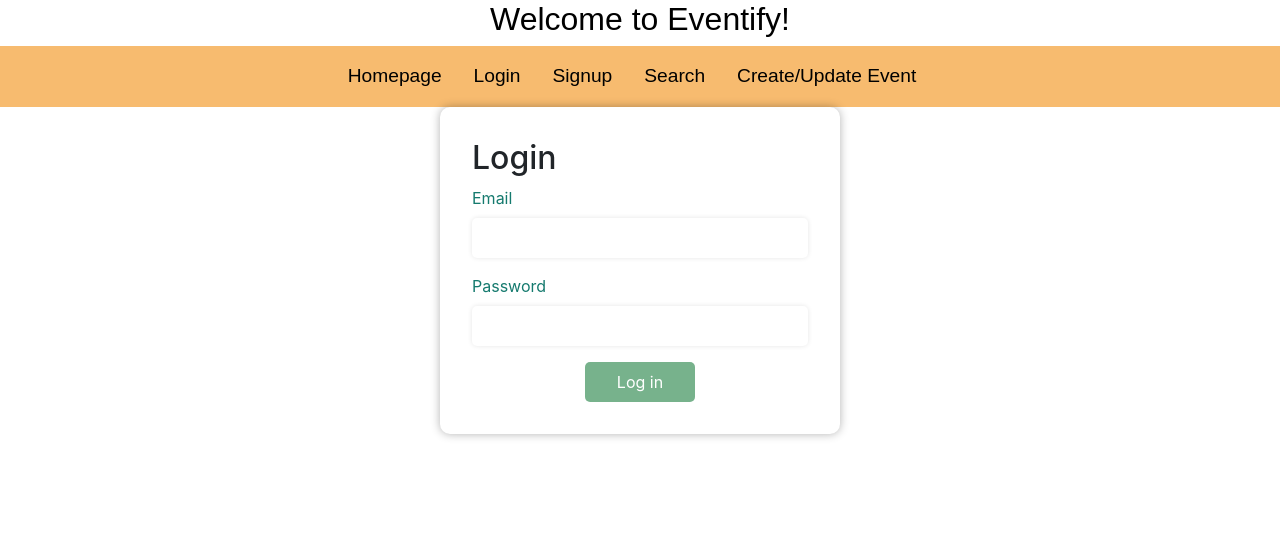
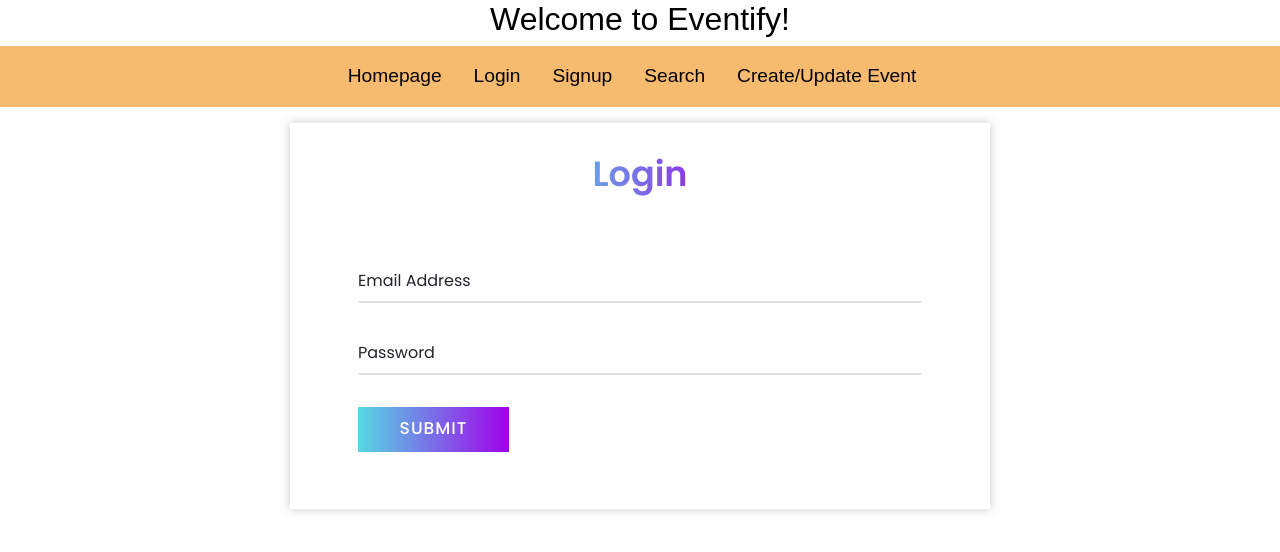
Before and after one commit to meghagupta08/brickhack, an Angular app in the folder eventify-demo/: page /login in a window 1280 px wide. Shown: the top 552 px of the page. Built offline with nearby package versions, Linux system fonts and the light colour scheme.

Commit message:
sign up and login page design

```diff
--- a/eventify-demo/src/app/login/login.component.css
+++ b/eventify-demo/src/app/login/login.component.css
@@ -1,68 +1,146 @@
-/* Font family and default styles */
-body {
-  font-family: 'Open Sans', sans-serif;
-  color: #333;
-  background-color: #fff;
+@import url('https://fonts.googleapis.com/css?family=Poppins:400,500,600,700&display=swap');
+*{
   margin: 0;
   padding: 0;
+  outline: none;
+  box-sizing: border-box;
+  font-family: 'Poppins', sans-serif;
 }
-
-/* Container styles */
-.login-container {
-  max-width: 400px;
-  margin: 0 auto;
-  padding: 2rem;
-  background-color: #fff;
-  box-shadow: 0 0 10px rgba(0, 0, 0, 0.3);
-  border-radius: 10px;
-  overflow: hidden;
+body{
+  display: flex;
+  align-items: center;
+  justify-content: center;
+  min-height: 100vh;
+  padding: 40px;
+  background: linear-gradient(115deg, #56d8e4 10%, #9f01ea 90%);
 }
-
-/* Form styles */
-form {
+.container{
+  max-width: 700px;
+    background: #fff;
+    margin: 1em auto;
+    width: 100%;
+    padding: 25px 3em;
+    box-shadow: 0px 0px 10px rgb(0 0 0 / 21%);
+}
+.container .text{
+  text-align: center;
+  font-size: 35px;
+  font-weight: 600;
+  background: -webkit-linear-gradient(right, #56d8e4, #9f01ea, #56d8e4, #9f01ea);
+  -webkit-background-clip: text;
+  -webkit-text-fill-color: transparent;
+}
+.container form{
+  padding: 30px 0 0 0;
+}
+.container form .form-row{
   display: flex;
-  flex-direction: column;
-  align-items: center;
+  margin: 32px 0;
 }
-
-.form-group {
-  margin-bottom: 1rem;
+form .form-row .input-data{
+  width: 100%;
+  height: 40px;
+  margin: 0 20px;
+  position: relative;
+}
+form .form-row .textarea{
+  height: 70px;
+}
+.input-data input,
+.textarea textarea{
+  display: block;
+  width: 100%;
+  height: 100%;
+  border: none;
+  font-size: 17px;
+  border-bottom: 2px solid rgba(0,0,0, 0.12);
+}
+.input-data input:focus ~ label, .textarea textarea:focus ~ label,
+.input-data input:valid ~ label, .textarea textarea:valid ~ label{
+  transform: translateY(-20px);
+  font-size: 14px;
+  color: #3498db;
+}
+.textarea textarea{
+  resize: none;
+  padding-top: 10px;
+}
+.input-data label{
+  position: absolute;
+  pointer-events: none;
+  bottom: 10px;
+  font-size: 16px;
+  transition: all 0.3s ease;
+}
+.textarea label{
+  width: 100%;
+  bottom: 40px;
+  background: #fff;
+}
+.input-data .underline{
+  position: absolute;
+  bottom: 0;
+  height: 2px;
   width: 100%;
 }
-
-label {
-  display: block;
-  margin-bottom: 0.5rem;
-  color: #157A6E;
+.input-data .underline:before{
+  position: absolute;
+  content: "";
+  height: 2px;
+  width: 100%;
+  background: #3498db;
+  transform: scaleX(0);
+  transform-origin: center;
+  transition: transform 0.3s ease;
 }
-
-input[type="email"],
-input[type="password"] {
-  width: 100%;
-  padding: 0.5rem;
+.input-data input:focus ~ .underline:before,
+.input-data input:valid ~ .underline:before,
+.textarea textarea:focus ~ .underline:before,
+.textarea textarea:valid ~ .underline:before{
+  transform: scale(1);
+}
+.submit-btn .input-data{
+  overflow: hidden;
+  height: 45px!important;
+  width: 25%!important;
+}
+.submit-btn .input-data .inner{
+  height: 100%;
+  width: 300%;
+  position: absolute;
+  left: -100%;
+  background: -webkit-linear-gradient(right, #56d8e4, #9f01ea, #56d8e4, #9f01ea);
+  transition: all 0.4s;
+}
+.submit-btn .input-data:hover .inner{
+  left: 0;
+}
+.submit-btn .input-data input{
+  background: none;
   border: none;
-  border-radius: 5px;
-  box-shadow: 0 0 5px rgba(0, 0, 0, 0.1);
+  color: #fff;
+  font-size: 17px;
+  font-weight: 500;
+  text-transform: uppercase;
+  letter-spacing: 1px;
+  cursor: pointer;
+  position: relative;
+  z-index: 2;
 }
-
-button[type="submit"] {
-  padding: 0.5rem 2rem;
-  background-color: #77B28C;
-  border: none;
-  border-radius: 5px;
-  color: #fff;
-  font-size: 1rem;
-  cursor: pointer;
-  transition: all 0.3s ease-in-out;
-}
-
-button[type="submit"]:hover {
-  background-color: #499F68;
-}
-
-/* Media queries */
-@media screen and (max-width: 600px) {
-  .login-container {
-    margin: 2rem;
+@media (max-width: 700px) {
+  .container .text{
+    font-size: 30px;
+  }
+  .container form{
+    padding: 10px 0 0 0;
+  }
+  .container form .form-row{
+    display: block;
+  }
+  form .form-row .input-data{
+    margin: 35px 0!important;
+  }
+  .submit-btn .input-data{
+    width: 40%!important;
   }
 }
--- a/eventify-demo/src/app/login/login.component.html
+++ b/eventify-demo/src/app/login/login.component.html
@@ -1,14 +1,27 @@
-<div class="login-container">
-  <h2>Login</h2>
-  <form>
-    <div class="form-group">
-      <label for="email">Email</label>
-      <input type="email" id="email" name="email" [(ngModel)]="credentials.email" required>
-    </div>
-    <div class="form-group">
-      <label for="password">Password</label>
-      <input type="password" id="password" name="password" [(ngModel)]="credentials.password" required>
-    </div>
-    <button type="submit" class="btn">Log in</button>
-  </form>
+<div class="container">
+    <div class="text">Login</div>
+<form action="">
+<div class="form-row">
+        <div class="input-data">
+          <input type="email" id="email" name="email" [(ngModel)]="credentials.email" required>
+          <div class="underline">
 </div>
+<label for="email">Email Address</label>
+        </div>
+        </div>
+        <div class="form-row">
+<div class="input-data">
+  <input type="password" id="password" name="password" [(ngModel)]="credentials.password" required>
+          <div class="underline">
+</div>
+<label for="">Password</label>
+        </div>
+</div>
+<div class="form-row submit-btn">
+  <div class="input-data">
+    <div class="inner"></div>
+    <input type="submit" value="submit">
+  </div>
+</div>
+    </form>
+  </div>
--- a/eventify-demo/src/app/signup/signup.component.css
+++ b/eventify-demo/src/app/signup/signup.component.css
@@ -1,36 +1,146 @@
-.signup-form {
-  max-width: 400px;
-  margin: 0 auto;
+@import url('https://fonts.googleapis.com/css?family=Poppins:400,500,600,700&display=swap');
+*{
+  margin: 0;
+  padding: 0;
+  outline: none;
+  box-sizing: border-box;
+  font-family: 'Poppins', sans-serif;
+}
+body{
   display: flex;
-  flex-direction: column;
   align-items: center;
   justify-content: center;
+  min-height: 100vh;
+  padding: 40px;
+  background: linear-gradient(115deg, #56d8e4 10%, #9f01ea 90%);
 }
-
-.form-group {
-  margin-bottom: 10px;
+.container{
+  max-width: 700px;
+    background: #fff;
+    margin: 1em auto;
+    width: 100%;
+    padding: 25px 3em;
+    box-shadow: 0px 0px 10px rgb(0 0 0 / 21%);
 }
-
-input[type="email"], input[type="password"], input[type="text"] {
-  padding: 8px;
-  border: 1px solid #ccc;
-  border-radius: 4px;
-  box-sizing: border-box;
+.container .text{
+  text-align: center;
+  font-size: 35px;
+  font-weight: 600;
+  background: -webkit-linear-gradient(right, #56d8e4, #9f01ea, #56d8e4, #9f01ea);
+  -webkit-background-clip: text;
+  -webkit-text-fill-color: transparent;
+}
+.container form{
+  padding: 30px 0 0 0;
+}
+.container form .form-row{
+  display: flex;
+  margin: 32px 0;
+}
+form .form-row .input-data{
   width: 100%;
+  height: 40px;
+  margin: 0 20px;
+  position: relative;
+}
+form .form-row .textarea{
+  height: 70px;
+}
+.input-data input,
+.textarea textarea{
+  display: block;
+  width: 100%;
+  height: 100%;
+  border: none;
+  font-size: 17px;
+  border-bottom: 2px solid rgba(0,0,0, 0.12);
+}
+.input-data input:focus ~ label, .textarea textarea:focus ~ label,
+.input-data input:valid ~ label, .textarea textarea:valid ~ label{
+  transform: translateY(-20px);
+  font-size: 14px;
+  color: #3498db;
+}
+.textarea textarea{
+  resize: none;
+  padding-top: 10px;
+}
+.input-data label{
+  position: absolute;
+  pointer-events: none;
+  bottom: 10px;
   font-size: 16px;
+  transition: all 0.3s ease;
 }
-
-button[type="submit"] {
-  background-color: #4CAF50;
-  color: white;
-  padding: 12px 20px;
+.textarea label{
+  width: 100%;
+  bottom: 40px;
+  background: #fff;
+}
+.input-data .underline{
+  position: absolute;
+  bottom: 0;
+  height: 2px;
+  width: 100%;
+}
+.input-data .underline:before{
+  position: absolute;
+  content: "";
+  height: 2px;
+  width: 100%;
+  background: #3498db;
+  transform: scaleX(0);
+  transform-origin: center;
+  transition: transform 0.3s ease;
+}
+.input-data input:focus ~ .underline:before,
+.input-data input:valid ~ .underline:before,
+.textarea textarea:focus ~ .underline:before,
+.textarea textarea:valid ~ .underline:before{
+  transform: scale(1);
+}
+.submit-btn .input-data{
+  overflow: hidden;
+  height: 45px!important;
+  width: 25%!important;
+}
+.submit-btn .input-data .inner{
+  height: 100%;
+  width: 300%;
+  position: absolute;
+  left: -100%;
+  background: -webkit-linear-gradient(right, #56d8e4, #9f01ea, #56d8e4, #9f01ea);
+  transition: all 0.4s;
+}
+.submit-btn .input-data:hover .inner{
+  left: 0;
+}
+.submit-btn .input-data input{
+  background: none;
   border: none;
-  border-radius: 4px;
+  color: #fff;
+  font-size: 17px;
+  font-weight: 500;
+  text-transform: uppercase;
+  letter-spacing: 1px;
   cursor: pointer;
-  font-size: 16px;
-  transition: background-color 0.3s;
+  position: relative;
+  z-index: 2;
 }
-
-button[type="submit"]:hover {
-  background-color: #45a049;
+@media (max-width: 700px) {
+  .container .text{
+    font-size: 30px;
+  }
+  .container form{
+    padding: 10px 0 0 0;
+  }
+  .container form .form-row{
+    display: block;
+  }
+  form .form-row .input-data{
+    margin: 35px 0!important;
+  }
+  .submit-btn .input-data{
+    width: 40%!important;
+  }
 }
--- a/eventify-demo/src/app/signup/signup.component.html
+++ b/eventify-demo/src/app/signup/signup.component.html
@@ -1,32 +1,49 @@
-<h2>Signup</h2>
-<form (submit)="onSubmit()" class="signup-form">
-    <div class="form-group">
-        <input type="email" placeholder="Email" name="email" [(ngModel)]="userData.email" required>
+<div class="container">
+    <div class="text">Signup</div>
+    <form (submit)="onSubmit()" class="signup-form" #signupForm="ngForm">
+        <div class="form-row">
+            <div class="input-data">
+                <input type="email" id="email" name="email" [(ngModel)]="userData.email" required>
+                <div class="underline"></div>
+                <label for="email">Email Address</label>
             </div>
-    <div class="form-group">
-        <input type="password" placeholder="Password" name="password" [(ngModel)]="userData.password" required>
         </div>
-    <div class="form-group">
-        <label for="degree_major_id">Degree/Major</label>
+        <div class="form-row">
+            <div class="input-data">
+                <input type="password" id="password" name="password" [(ngModel)]="userData.password" required>
+                <div class="underline"></div>
+                <label for="password">Password</label>
+            </div>
+        </div>
+        <div class="form-row">
+            <div class="input-data">
                 <select name="degree_major_id" [(ngModel)]="userData.degree_major_id" required>
-            <option value="" disabled selected>Select degree/major</option>
-            <option value="data-science">Data Science</option>
-            <option value="human-computer-interaction">Human Computer Interaction</option>
-            <option value="computer-science">Computer Science</option>
-            <option value="finance-and-analytics">Finance and Analytics</option>
-            <option value="packaging-science">Packaging Science</option>
+                    <option value="" disabled selected>Select major</option>
+                    <option value="DATA_SCIENCE">Data Science</option>
+                    <option value="HUMAN_COMPUTER_INTERACTION">Human Computer Interaction</option>
+                    <option value="COMPUTER_SCIENCE">Computer Science</option>
+                    <option value="FINANCE_AND_ANALYTICS">Finance and Analytics</option>
+                    <option value="PACKAGING_SCIENCE">Packaging Science</option>
                 </select>
             </div>
-    <div class="form-group">
-        <label for="event_type_id">Event Type</label>
+        </div>
+        <div class="form-row">
+            <div class="input-data">
                 <select name="event_type_id" [(ngModel)]="userData.event_type_id" required>
-            <option value="" disabled selected>Select event type</option>
+                    <option value="" disabled selected>Select Event Type</option>
                     <option value="educational">Educational</option>
                     <option value="party">Party</option>
                     <option value="games">Games</option>
                     <option value="meetups">Meetups</option>
                 </select>
             </div>
-    <button type="submit">Sign up</button>
+        </div>
+        <div class="form-row submit-btn">
+            <div class="input-data">
+                <div class="inner"></div>
+                <input type="submit" value="Sign Up" [disabled]="!signupForm.form.valid">
+            </div>
+        </div>
     </form>
     <p *ngIf="submitted">You entered the following data: <br> Email: {{ userData.email }} <br> Password: {{ userData.password }} <br> Degree/Major ID: {{ userData.degree_major_id }} <br> Event Type ID: {{ userData.event_type_id }}</p>
+</div>
```
Lines whose indentation alone changed are shown as unchanged.
